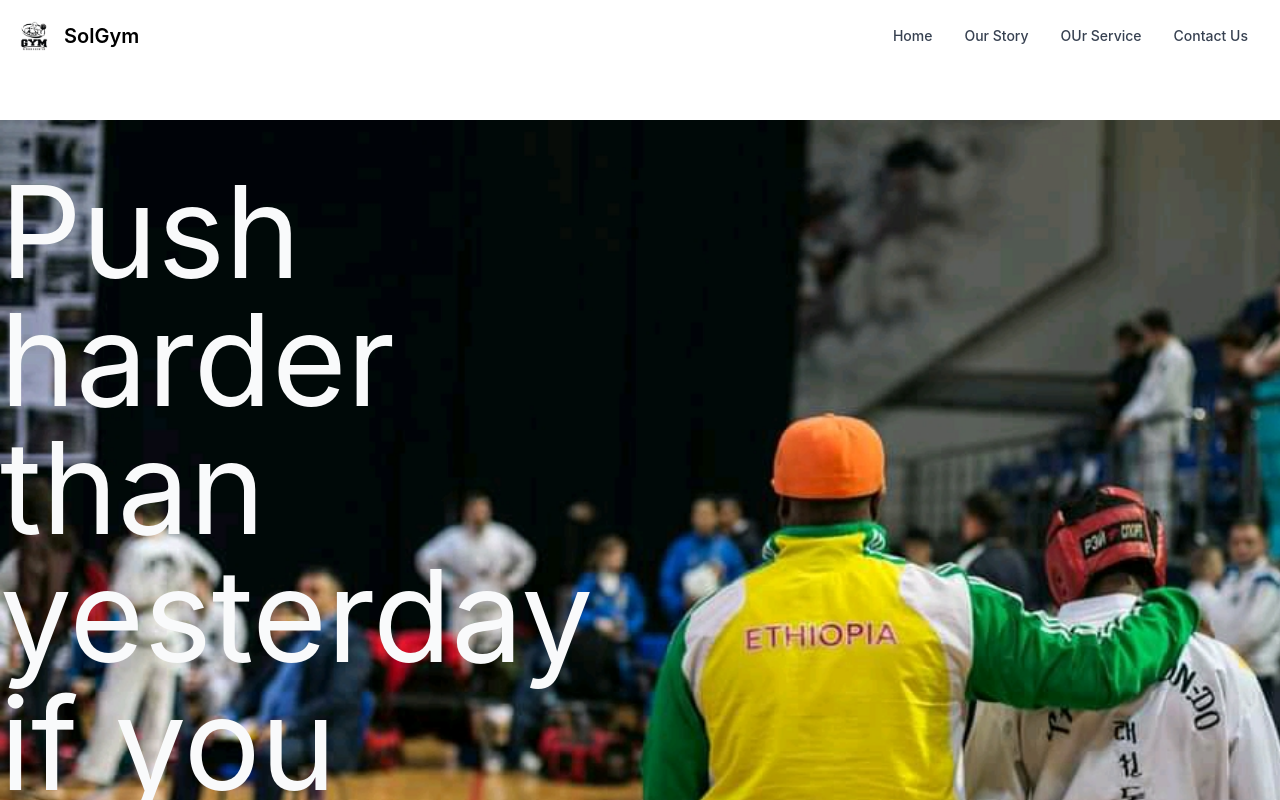
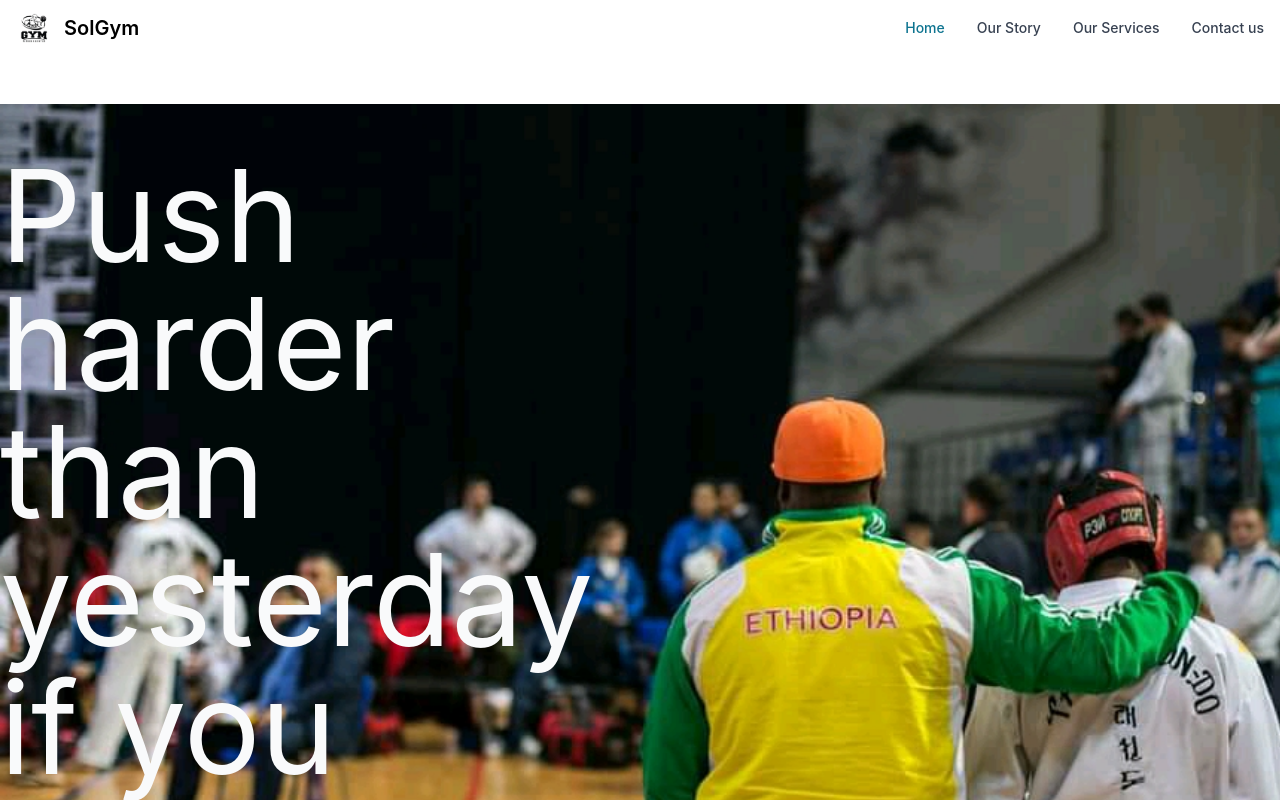
Before and after one commit to mintesnotbekele/mintesnotbekele.github.io, a React (Create React App) app: page / in a window 1280 px wide. Shown: the top 800 px of the page. Built offline with nearby package versions, Linux system fonts and the light colour scheme.

Commit message:
github deploy properties

```diff
--- a/package.json
+++ b/package.json
@@ -2,6 +2,7 @@
   "name": "gym",
   "version": "0.1.0",
   "private": true,
+  "homepage": "https://mintesnotbekele.github.io/react-gh-pages",
   "dependencies": {
     "@testing-library/jest-dom": "^5.16.5",
     "@testing-library/react": "^13.3.0",
@@ -18,7 +19,9 @@
     "start": "react-scripts start",
     "build": "react-scripts build",
     "test": "react-scripts test",
-    "eject": "react-scripts eject"
+    "eject": "react-scripts eject",
+    "predeploy": "npm run build",
+    "deploy": "gh-pages -d build"
   },
   "eslintConfig": {
     "extends": [
@@ -40,6 +43,7 @@
   },
   "devDependencies": {
     "autoprefixer": "^10.4.8",
+    "gh-pages": "^4.0.0",
     "postcss": "^8.4.16",
     "tailwindcss": "^3.1.8"
   }
--- a/src/components/Header/navbar.js
+++ b/src/components/Header/navbar.js
@@ -1,37 +1,40 @@
 import logo from '../../asset/mylogo.webp';
 import { Link } from 'react-router-dom'
-
+import {Navbar} from 'flowbite-react';
 const NavBar =()=>{
 
     return (
-        <nav className="bg-white border-gray-200 px-2 sm:px-4 py-2.5 rounded dark:bg-gray-900">
-        <div className="container flex flex-wrap justify-between items-center mx-auto">
-          <Link to="/" className="flex items-center">
+      <>
+<Navbar
+  fluid={true}
+  rounded={true}
+>
+  <Navbar.Brand href="https://flowbite.com/">
+  <Link to="/" className="flex items-center">
               <img src={logo} className="mr-3 h-6 sm:h-9" alt="Flowbite Logo" />
               <span className="self-center text-xl font-semibold whitespace-nowrap dark:text-white">SolGym</span>
           </Link>
-          <button data-collapse-toggle="navbar-default" type="button" className="inline-flex items-center p-2 ml-3 text-sm text-gray-500 rounded-lg md:hidden hover:bg-gray-100 focus:outline-none focus:ring-2 focus:ring-gray-200 dark:text-gray-400 dark:hover:bg-gray-700 dark:focus:ring-gray-600" aria-controls="navbar-default" aria-expanded="false">
-            <span className="sr-only">Open main menu</span>
-            <svg className="w-6 h-6" aria-hidden="true" fill="currentColor" viewBox="0 0 20 20" xmlns="http://www.w3.org/2000/svg"><path fill-rule="evenodd" d="M3 5a1 1 0 011-1h12a1 1 0 110 2H4a1 1 0 01-1-1zM3 10a1 1 0 011-1h12a1 1 0 110 2H4a1 1 0 01-1-1zM3 15a1 1 0 011-1h12a1 1 0 110 2H4a1 1 0 01-1-1z" clip-rule="evenodd"></path></svg>
-          </button>
-          <div className="hidden w-full md:block md:w-auto" id="navbar-default">
-            <ul className="flex flex-col p-4 mt-4 bg-gray-50 rounded-lg border border-gray-100 md:flex-row md:space-x-8 md:mt-0 md:text-sm md:font-medium md:border-0 md:bg-white dark:bg-gray-800 md:dark:bg-gray-900 dark:border-gray-700">
-              <li>
-              <Link to='/' className="block py-2 pr-4 pl-3 text-gray-700 bg-blue-700 rounded md:bg-transparent md:p-0 md:hover:text-blue-700 dark:text-white" aria-current="page">Home</Link>
-              </li>
-              <li>
-                <Link to='/about'  className="block py-2 pr-4 pl-3 text-gray-700 rounded hover:bg-gray-100 md:hover:bg-transparent md:border-0 md:hover:text-blue-700 md:p-0 dark:text-gray-400 md:dark:hover:text-white dark:hover:bg-gray-700 dark:hover:text-white md:dark:hover:bg-transparent">Our Story</Link>
-              </li>
-              <li>
-              <Link to='/service' className="block py-2 pr-4 pl-3 text-gray-700 rounded hover:bg-gray-100 md:hover:bg-transparent md:border-0 md:hover:text-blue-700 md:p-0 dark:text-gray-400 md:dark:hover:text-white dark:hover:bg-gray-700 dark:hover:text-white md:dark:hover:bg-transparent">OUr Service</Link>
-              </li>
-              <li>
-                <Link to='/contact' className="block py-2 pr-4 pl-3 text-gray-700 rounded hover:bg-gray-100 md:hover:bg-transparent md:border-0 md:hover:text-blue-700 md:p-0 dark:text-gray-400 md:dark:hover:text-white dark:hover:bg-gray-700 dark:hover:text-white md:dark:hover:bg-transparent">Contact Us</Link>
-              </li>
-            </ul>
-          </div>
-        </div>
-      </nav>
+  </Navbar.Brand>
+  <Navbar.Toggle />
+  <Navbar.Collapse>
+    <Navbar.Link
+      href="/navbars"
+      active={true}
+    >
+      <Link to='/'>Home</Link>
+    </Navbar.Link>
+    <Navbar.Link href="/navbars">
+      <Link to='/about' >Our Story</Link>
+    </Navbar.Link>
+    <Navbar.Link href="/navbars">
+     <Link to='/service'> Our Services</Link>
+    </Navbar.Link>
+    <Navbar.Link href="/navbars">
+      <Link to ='/service' >Contact us</Link>
+    </Navbar.Link>
+  </Navbar.Collapse>
+</Navbar>
+      </>
     )
 }
 
--- a/src/components/registration/registrationform.js
+++ b/src/components/registration/registrationform.js
@@ -52,6 +52,14 @@ const RegistrationForm =()=>{
                         <option>No</option>
                        </Select>
                 </div>
+
+                <div class="flex w-full">
+                <span class="inline-flex items-center px-3 text-sm text-gray-900 bg-gray-200 rounded-l-md border border-r-0 border-gray-300 dark:bg-gray-600 dark:text-gray-400 dark:border-gray-600">
+                <svg class="w-6 h-6" fill="none" stroke="currentColor" viewBox="0 0 24 24" xmlns="http://www.w3.org/2000/svg"><path stroke-linecap="round" stroke-linejoin="round" stroke-width="2" d="M3 5a2 2 0 012-2h3.28a1 1 0 01.948.684l1.498 4.493a1 1 0 01-.502 1.21l-2.257 1.13a11.042 11.042 0 005.516 5.516l1.13-2.257a1 1 0 011.21-.502l4.493 1.498a1 1 0 01.684.949V19a2 2 0 01-2 2h-1C9.716 21 3 14.284 3 6V5z"></path></svg>
+                    </span>
+                <TextInput type="text" id="website-admin" class="rounded-none rounded-r-lg bg-gray-50 border text-gray-900 focus:ring-blue-500 focus:border-blue-500 block flex-1 w-full text-sm border-gray-300 p-2.5  dark:bg-gray-700 dark:border-gray-600 dark:placeholder-gray-400 dark:text-white dark:focus:ring-blue-500 dark:focus:border-blue-500" placeholder="091580097--"/>
+                </div>
+
                 <div className="md-2 block">
                 <Button type="submit" color="purple">
                     Register
@@ -67,7 +75,7 @@ export default RegistrationForm;
 
 export const RegistrationHeader=()=>{
    return (
-    <><div className="text-center text-4xl font-sans mt-20 bg-gray-400 w-1/3 mx-auto">
+    <><div className="text-center rounded-lg py-2 text-4xl font-sans mt-20 bg-gray-400 w-1/3 mx-auto">
         New member registration
         </div></>
    )
```
Also changed, not shown: 1 other file (tests, documents, lock files or other folders).
